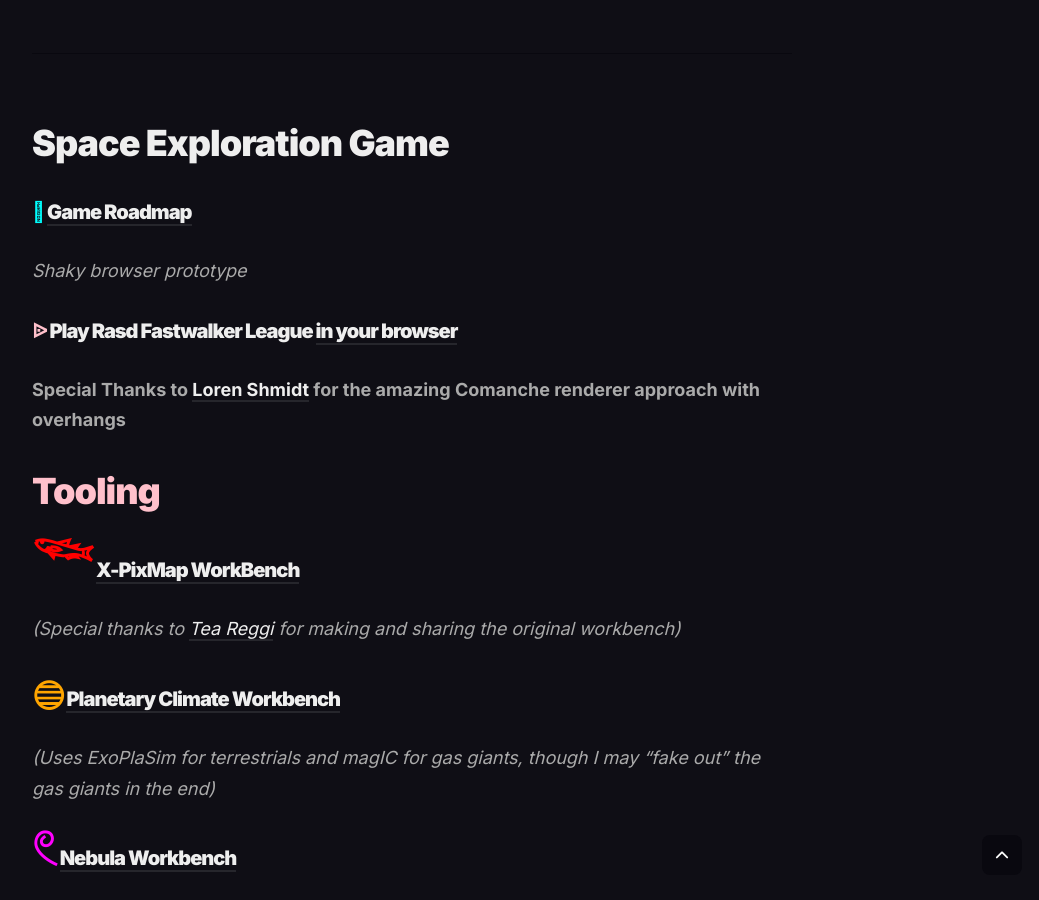
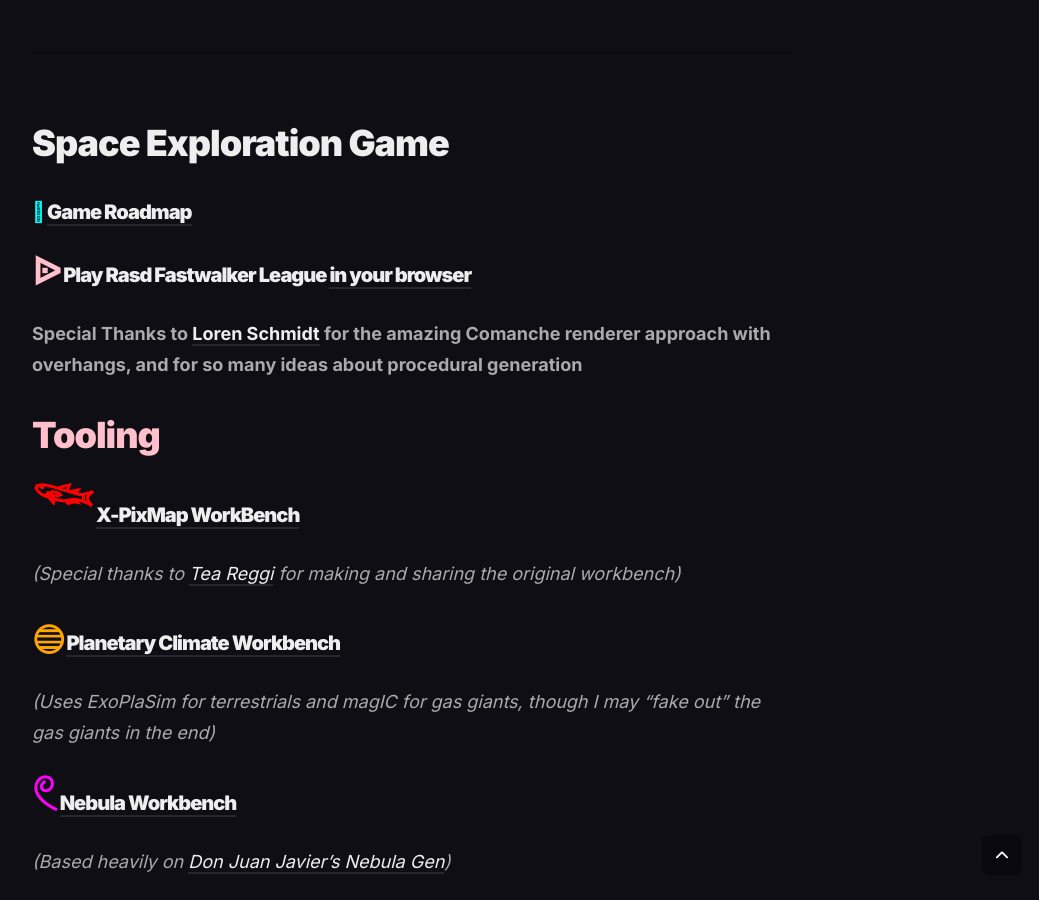
Before and after one commit to KO0I/KO0I.github.io, a Jekyll site: the page built from tools.md, in a window 1280 px wide and 900 px high, scrolled down 904 px. Shown: the whole window, without its empty margins (228-1267 px from the left). Built offline with Jekyll 4.4.1, drawn with Linux system fonts in a browser that asks for light colours.

Commit message:
Polish RFL play link and expand Loren Schmidt acknowledgement

```diff
--- a/tools.md
+++ b/tools.md
@@ -19,12 +19,9 @@
 
 #### <font color="aqua">𒾫</font> [Game Roadmap](/roadmap/)
 
-*Shaky browser prototype*
+#### <span style="color: pink; font-size: 1.9em; line-height: 0.8; vertical-align: -0.08em;" aria-hidden="true">ᐉ</span> Play Rasd Fastwalker League [in your browser](https://chipchirp.digital/rfl)
 
-#### <span style="color: pink;">ᐉ</span> Play Rasd Fastwalker League [in your browser](https://chipchirp.digital/rfl)
-
-**Special Thanks to [Loren Shmidt](https://lorenschmidt.itch.io/) for the amazing Comanche renderer
-approach with overhangs**
+**Special Thanks to [Loren Schmidt](https://lorenschmidt.itch.io/) for the amazing Comanche renderer approach with overhangs, and for so many ideas about procedural generation**
 
 # <font color="pink"> Tooling</font>
 #### <font color="red" size=14>𓆝</font> [X-PixMap WorkBench](/tools/serializable-pixel-art)
```
